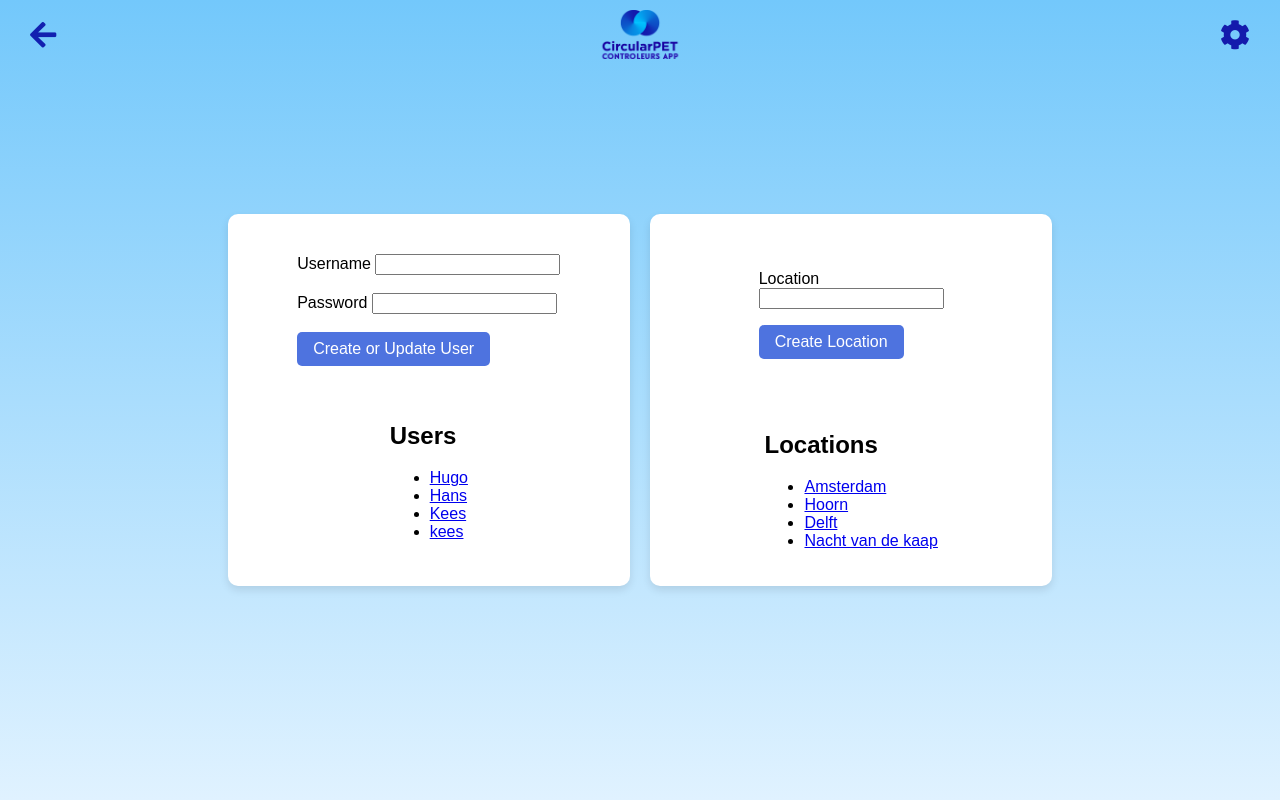
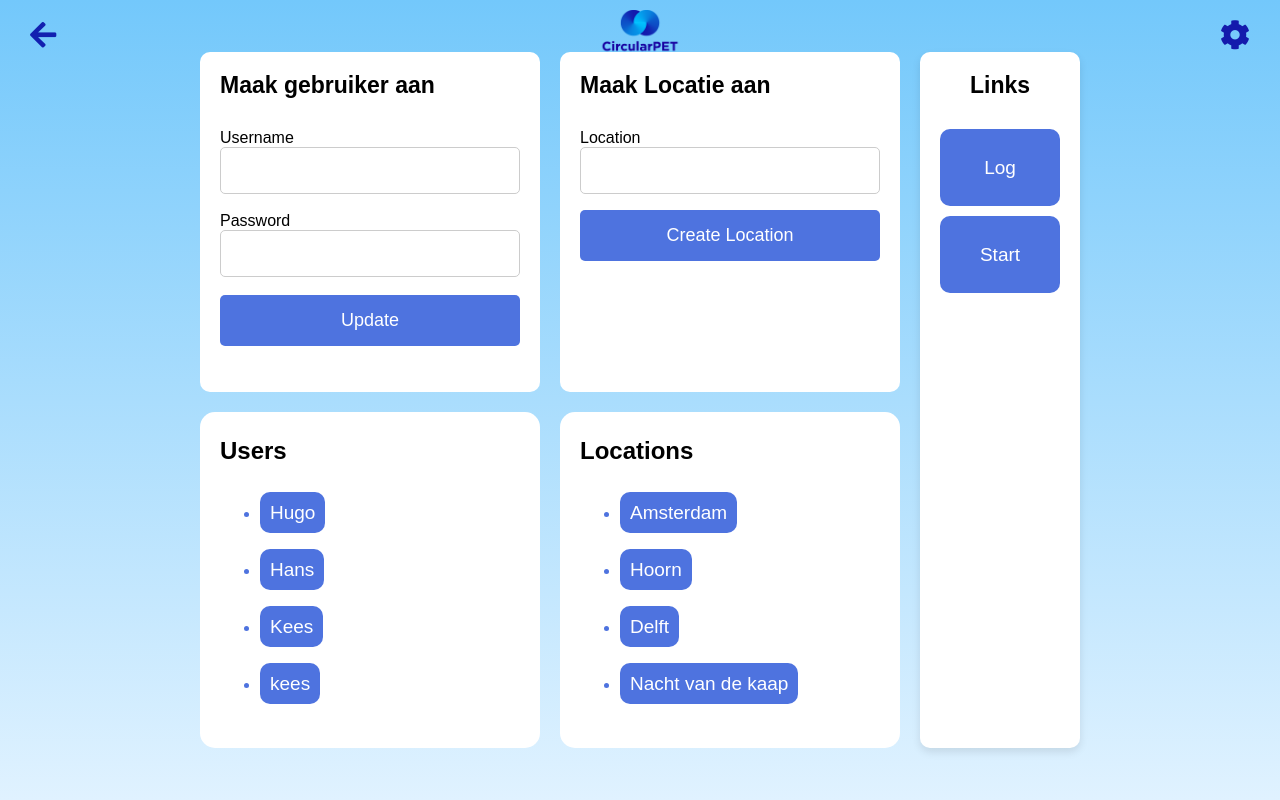
Before and after one commit to HugovanderGeest/Petapp, a Flask app: page /admin in a window 1280 px wide. Run offline with Flask 3, Linux system fonts and the light colour scheme; some libraries are stand-ins or nearby versions.

Commit message:
Update user form and main.css styles

```diff
--- a/app.py
+++ b/app.py
@@ -48,7 +48,7 @@ class UserForm(FlaskForm):
     username = StringField('Username', validators=[DataRequired()])
     password = PasswordField('Password', validators=[DataRequired()])
     location = QuerySelectField('Location', query_factory=lambda: Location.query, allow_blank=True, get_label='name')
-    submit = SubmitField('Create or Update User')
+    submit = SubmitField('Update')
 
 class ChangeLog(db.Model):
     id = db.Column(db.Integer, primary_key=True)
--- a/static/main.css
+++ b/static/main.css
@@ -6,6 +6,7 @@
         display: flex;
         height: 100vh;
         align-items: center;
+        flex-wrap: wrap;
         justify-content: center;
     }
 
@@ -26,6 +27,7 @@
     .login-form form {
         width: 300px;
         margin: 0 auto;
+        height: 300px;
     }
 
     .input-group {
@@ -38,6 +40,8 @@
     .meer {
         width: 200%;
     }
+
+
 
 
     #zakken-minus,
@@ -87,13 +91,17 @@
         padding: 10px 20px;
         margin: 15px;
         position: absolute;
-        left: 0;
         background-color: #76C9FB;
         border-radius: 20px;
         color: black;
         text-decoration: none;
         font-size: 20px;
+        top: -36px;
     }
+
+    .input-group-form button {
+        width: 80px;
+      }
 
     .back-button {
         position: fixed;
@@ -329,7 +337,7 @@
     display: flex; /* Use flex to center content */
     justify-content: center; /* Center text horizontally */
     align-items: center; /* Center text vertically */
-    padding: 10px 15px;
+    padding: 20px 15px;
     text-decoration: none;
     border-radius: 5px;
     box-shadow: 0 2px 5px rgba(0, 0, 0, 0.2);
@@ -338,6 +346,40 @@
     text-align: center;
     font-size: 20px;
 }
+
+.list-section {
+    background-color: white;
+  padding: 5px 20px 20px 20px;
+  margin-top: 20px;
+  border-radius: 15px;
+}
+
+.list-section li {
+    color: #4E73DF;
+}
+
+.list-section a, .links {
+    font-size: 19px;
+  line-height: 3;
+  text-decoration: none;
+  color: white;
+  padding: 10px;
+  background-color: #4E73DF;
+  border-radius: 10px;
+  min-width: 100px;
+  text-align: center;
+  transition: 0.2s ease-in-out;
+  margin-bottom: 10px;
+ }
+
+ .list-section a:hover, .links:hover {
+    background-color: #3658A4;
+    color: white;
+    text-decoration: none;
+    outline: none;
+ }
+
+
 
 .bars-list li a:hover, .bars-list li a:focus {
     background-color: #0056b3;
@@ -468,6 +510,11 @@
         }
     }
 
+    .cube-titel {
+        margin: 0px 0px 30px 0px;
+        font-size: 23px;
+      }
+
 
     .cube-container {
         display: flex;
--- a/templates/admin.html
+++ b/templates/admin.html
@@ -30,14 +30,15 @@
     {% endwith %}
 
     <div class="cube-container">
-        <div class="cube user-cube">
-            <form method="POST" class="form-section">
+        <div class="login-form">
+            <form method="POST" class="loginForm">
+                <h2 class="cube-titel">Maak gebruiker aan</h2>
                 {{ form.hidden_tag() }}
                 {{ form.username.label }} {{ form.username() }} <br><br>
                 {{ form.password.label }} {{ form.password() }} <br><br>
                 {{ form.submit() }}
             </form>
-            <div class="list-section">
+            <div class="list-section ">
                 <h2>Users</h2>
                 <ul>
                     {% for user in users %}
@@ -57,8 +58,9 @@
             </div>
         </div>
 
-        <div class="cube location-cube">
-            <form method="POST" class="form-section">
+        <div class="login-form">
+            <form method="POST" class="loginForm">
+                <h2 class="cube-titel">Maak Locatie aan</h2>
                 {{ location_form.hidden_tag() }}
                 <p>
                     {{ location_form.name.label }}<br>
@@ -76,6 +78,12 @@
             </div>
         </div>
 
+        <div class="cube user-dashboard-cube">
+            <h2 class="cube-titel">Links</h2>
+            <a class="links" href="{{ url_for('change_log') }}">Log</a>
+            <a class="links" href="{{ url_for('index') }}">Start</a>
+        </div>
+
     </div>
 
     <script src="https://ajax.googleapis.com/ajax/libs/jquery/3.5.1/jquery.min.js"></script>
--- a/templates/bar.html
+++ b/templates/bar.html
@@ -5,7 +5,7 @@
     <meta charset="UTF-8">
     <meta name="viewport" content="width=device-width, initial-scale=1.0">
     <link rel="stylesheet" href="{{ url_for('static', filename='main.css') }}">
-    <link rel="stylesheet" href="https://cdnjs.cloudflare.com/ajax/libs/font-awesome/4.7.0/css/font-awesome.min.css">
+    <!-- <link rel="stylesheet" href="https://cdnjs.cloudflare.com/ajax/libs/font-awesome/4.7.0/css/font-awesome.min.css"> -->
     <link rel="stylesheet" href="https://cdnjs.cloudflare.com/ajax/libs/font-awesome/5.15.3/css/all.min.css">
     <title>{{ bar.name }}</title>
     <script src="https://ajax.googleapis.com/ajax/libs/jquery/3.5.1/jquery.min.js"></script>
@@ -26,7 +26,7 @@
                 <input type="submit" value="Submit">
             </form>
             <a href="{{ bar.link }}" class="btn btn-primary">Ga naar bar</a>
-                <form method="POST" style="width: 60%;">
+                <form method="POST" style="width: 80%;">
                     <div class="meer">
                         <label  for="zakkenInput">zakken gekregen:</label>
                         <div class="input-group-form">
--- a/templates/change_log.html
+++ b/templates/change_log.html
@@ -4,6 +4,8 @@
     <meta charset="UTF-8">
     <title>Change Log</title>
     <link rel="stylesheet" href="{{ url_for('static', filename='main.css') }}">
+    <link rel="stylesheet" href="https://cdnjs.cloudflare.com/ajax/libs/font-awesome/5.15.3/css/all.min.css">
+
     <style>
             .user-changes {
                 display: none;
```
Also changed, not shown: templates/user_dashboard.html (+9 -2 lines), instance/test.db.
